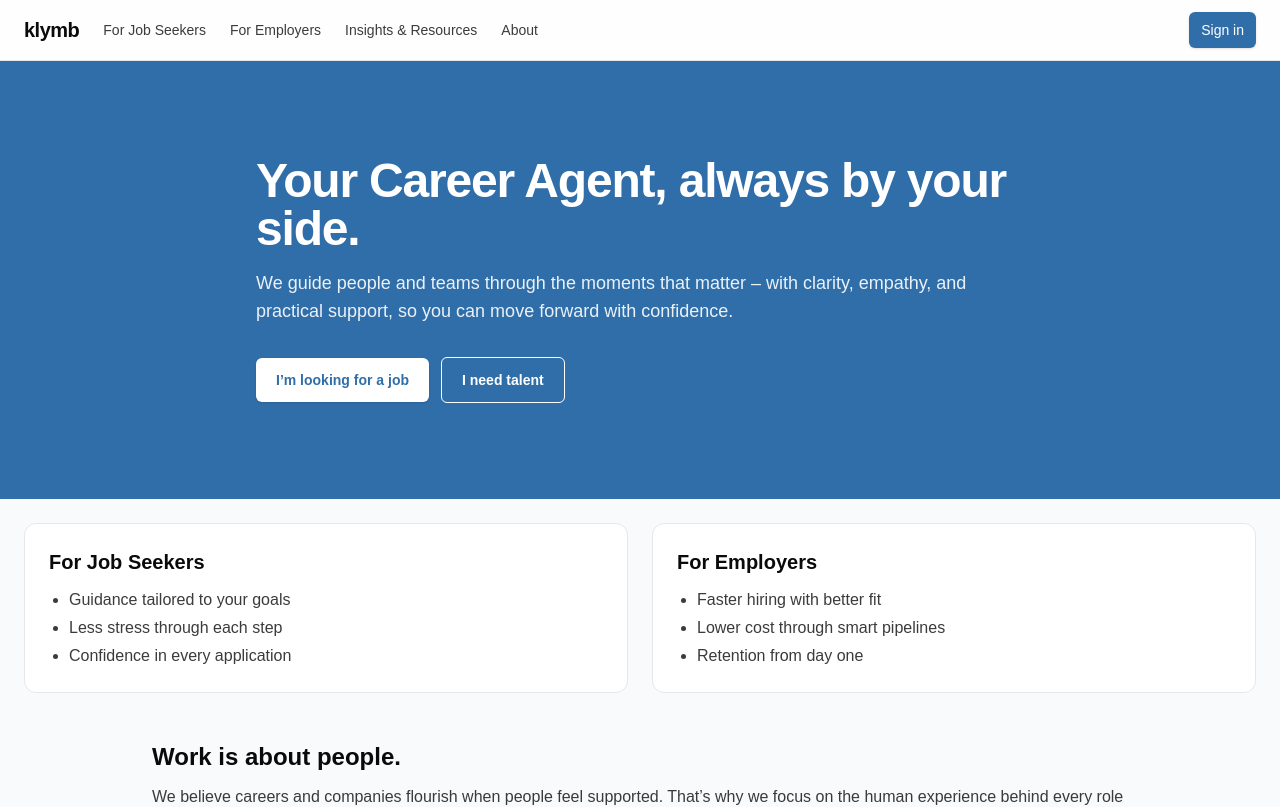
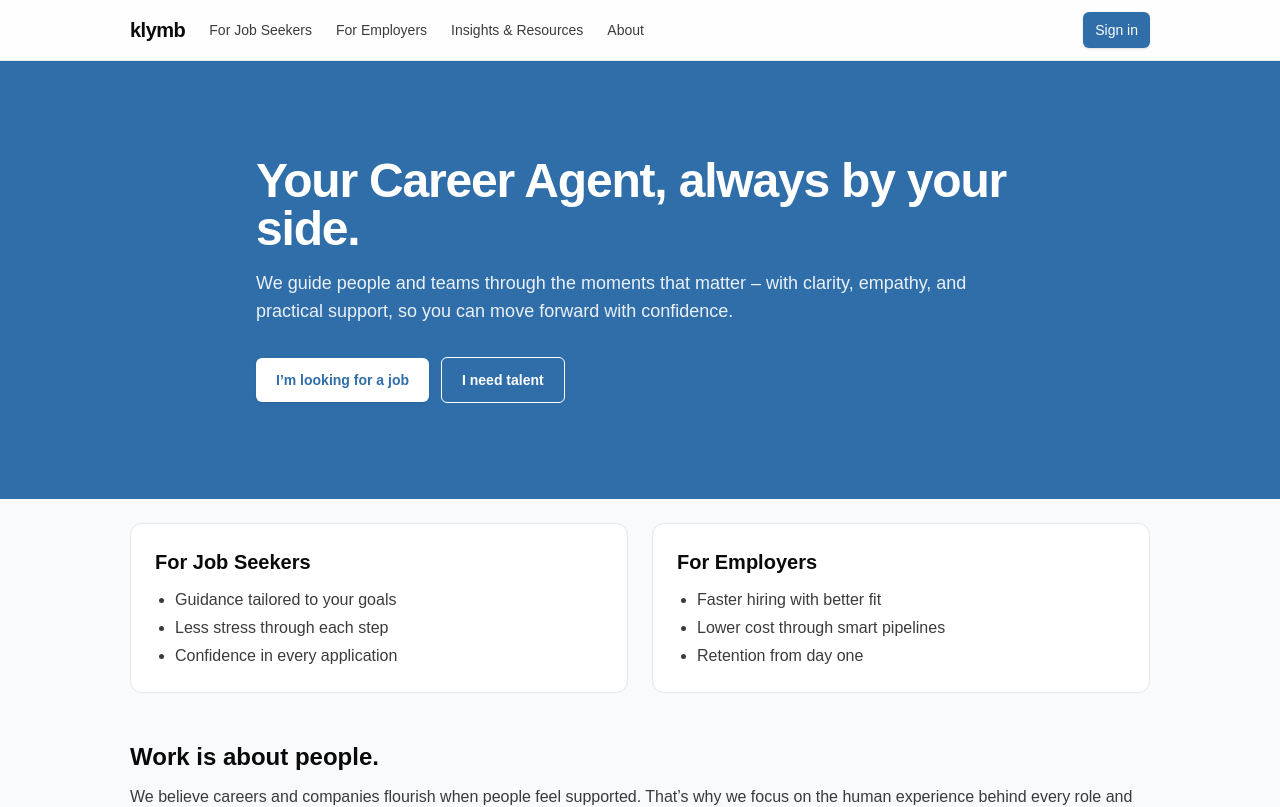
Before and after one commit to moduloro/klymb, a Next.js app: page / in a window 1280 px wide. Shown: the top 807 px of the page. Built offline with nearby package versions, Linux system fonts and the light colour scheme; no server answers.

Commit message:
Site: brand tokens, header/footer, hero; .env.example + README; content width wrapper

```diff
--- a/src/app/globals.css
+++ b/src/app/globals.css
@@ -36,3 +36,16 @@ body {
   color: var(--brand-text);
   font-family: Arial, Helvetica, sans-serif;
 }
+
+/* Narrow content wrapper (keeps backgrounds full-bleed) */
+.content {
+  /* Approximate Apple.com content width */
+  max-width: 1068px;
+  margin-inline: auto;
+  padding-inline: 1rem;
+}
+@media (min-width: 768px) {
+  .content {
+    padding-inline: 1.5rem;
+  }
+}
--- a/src/app/page.tsx
+++ b/src/app/page.tsx
@@ -6,7 +6,7 @@ export default function Home() {
         className="bg-brand-primary text-white"
         /* To use a background image later: add 'bg-cover bg-center' and style={{ backgroundImage: "url('/path/to/image.jpg')" }} */
       >
-        <div className="mx-auto max-w-7xl px-4 py-16 sm:py-24 sm:px-6">
+        <div className="content py-16 sm:py-24 text-white">
           <div className="mx-auto max-w-3xl">
             <h1 className="text-3xl font-bold tracking-tight text-white sm:text-5xl text-center sm:text-left">
               Your Career Agent, always by your side.
@@ -34,7 +34,8 @@ export default function Home() {
       </section>
 
       {/* Audience cards */}
-      <section className="mx-auto mt-6 max-w-7xl px-4 sm:px-6">
+      <section className="mt-6">
+        <div className="content">
           <div className="grid grid-cols-1 gap-6 md:grid-cols-2">
           <div className="rounded-xl border border-brand-muted bg-white p-6 shadow-sm/0 transition hover:shadow-md">
             <h2 className="text-xl font-semibold text-brand-text">For Job Seekers</h2>
@@ -53,15 +54,18 @@ export default function Home() {
             </ul>
           </div>
           </div>
+        </div>
       </section>
 
       {/* Shared Values */}
-      <section className="mx-auto mt-12 max-w-5xl px-4 sm:px-6">
+      <section className="mt-12">
+        <div className="content">
           <h3 className="text-2xl font-semibold text-brand-text">Work is about people.</h3>
           <p className="mt-3 text-brand-text/80">
             We believe careers and companies flourish when people feel supported.
             That’s why we focus on the human experience behind every role and every hire.
           </p>
+        </div>
       </section>
     </main>
   );
--- a/src/components/Header.tsx
+++ b/src/components/Header.tsx
@@ -9,7 +9,7 @@ export default function Header() {
 
   return (
     <header className="sticky top-0 z-50 bg-white/95 backdrop-blur supports-[backdrop-filter]:bg-white/80 border-b border-brand-muted">
-      <div className="mx-auto flex max-w-7xl items-center gap-4 px-4 py-3 sm:px-6">
+      <div className="content flex items-center gap-4 py-3">
         {/* Left: Logo */}
         <div className="shrink-0">
           <Link href="/" className="text-xl font-bold tracking-tight text-brand-text">
--- a/tailwind.config.ts
+++ b/tailwind.config.ts
@@ -7,6 +7,20 @@ const config: Config = {
     "./src/pages/**/*.{js,ts,jsx,tsx,mdx}",
   ],
   theme: {
+    container: {
+      center: true,
+      padding: {
+        DEFAULT: "1rem",
+        md: "1.5rem",
+      },
+      screens: {
+        sm: "640px",
+        md: "768px",
+        lg: "1024px",
+        xl: "1120px",
+        "2xl": "1120px",
+      },
+    },
     extend: {
       colors: {
         brand: {
@@ -15,22 +29,6 @@ const config: Config = {
           primary: "var(--brand-primary)",
           accent: "var(--brand-accent)",
           muted: "var(--brand-muted)",
-          blue: {
-            50: "#F1F6FA",
-            100: "#D4E4F3",
-            300: "#78A9D6",
-            500: "#306EAA",
-            600: "#255789",
-            700: "#1A3E63",
-          },
-          orange: {
-            500: "#F26F21",
-            600: "#D35400",
-          },
-          gray: {
-            50: "#F5F7FA",
-            200: "#E5E5E5",
-          },
         },
       },
     },
```
Lines whose indentation alone changed are shown as unchanged.
